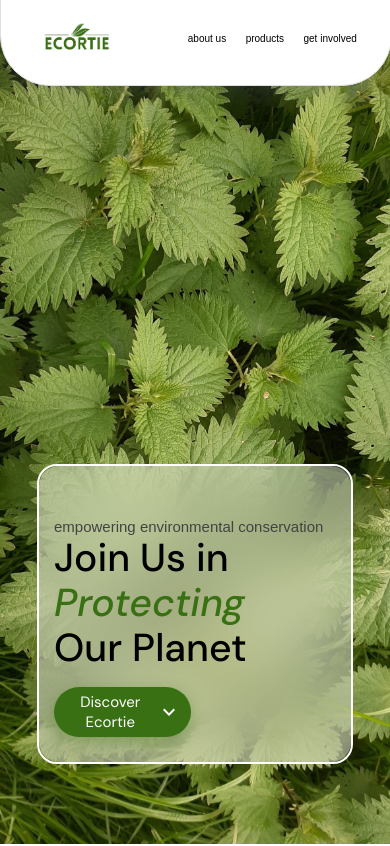
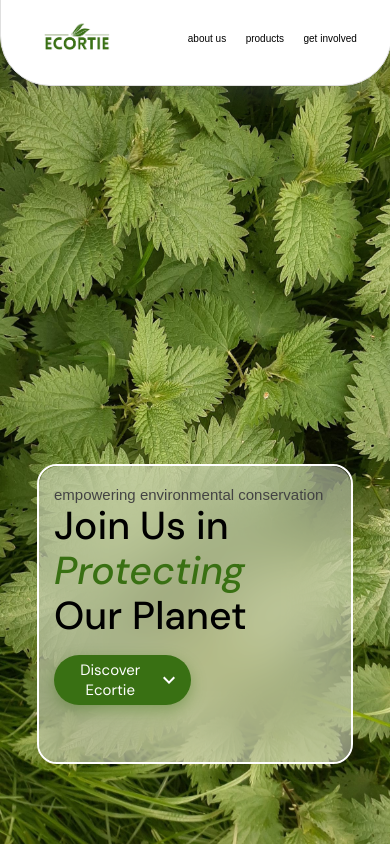
Before and after one commit to elaxolotl/ecortie, a React (Vite) app: page / in a window 390 px wide. Shown: the top 846 px of the page. Built offline with nearby package versions, Linux system fonts and the light colour scheme; a web font is replaced by a local one.

Commit message:
mobile hero section changes

```diff
--- a/src/mediaQueries.css
+++ b/src/mediaQueries.css
@@ -62,9 +62,10 @@
 
         .background {
             background-color: rgb(255, 255, 255, 0.4);
-            padding: 5vh 15px;
+            padding: 10px 15px 10vh 15px;
             height:  25vh;
             border-radius: 20px;
+            overflow-y: hidden;
         }
 
         .hero-img {
```
